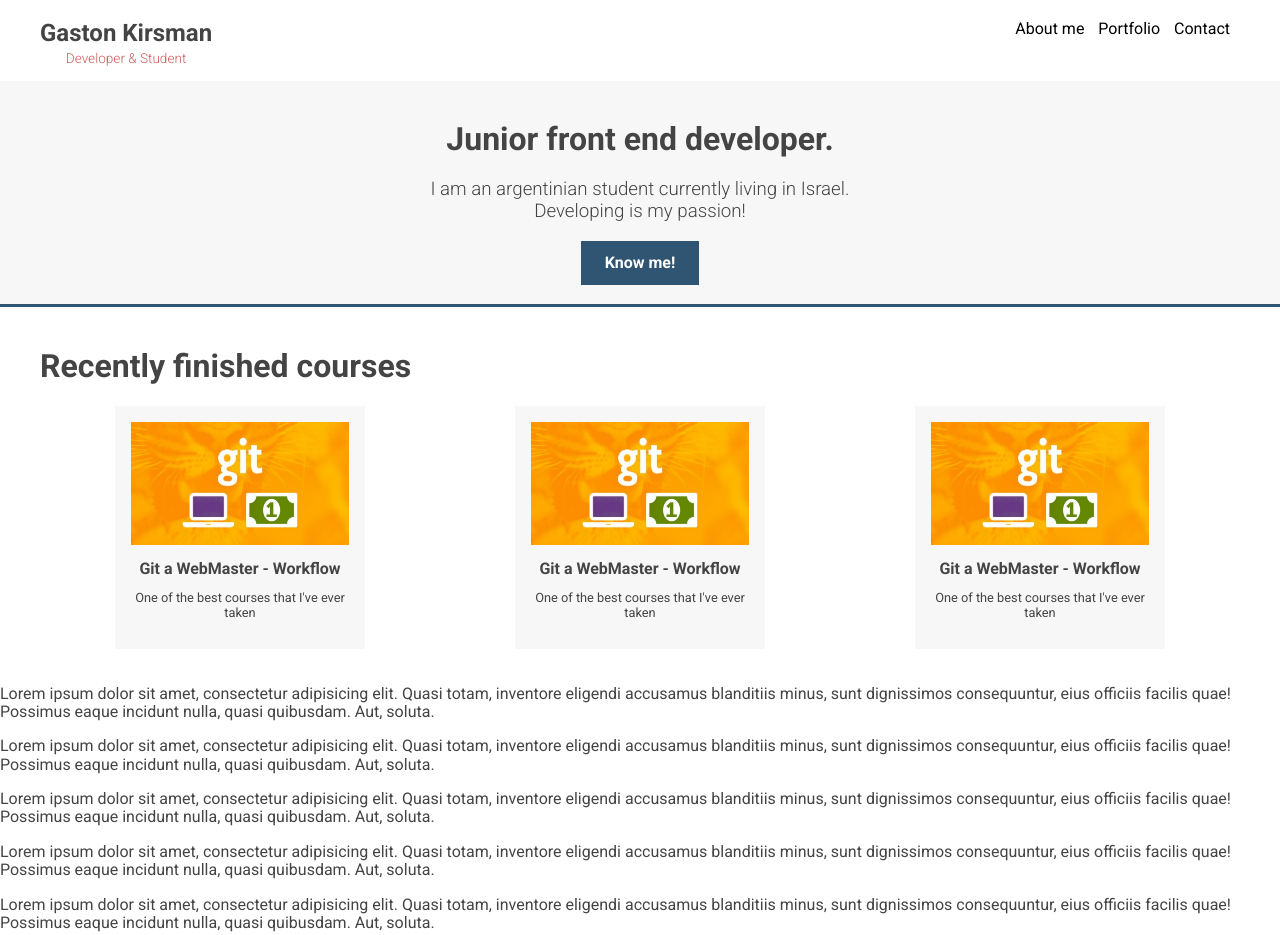
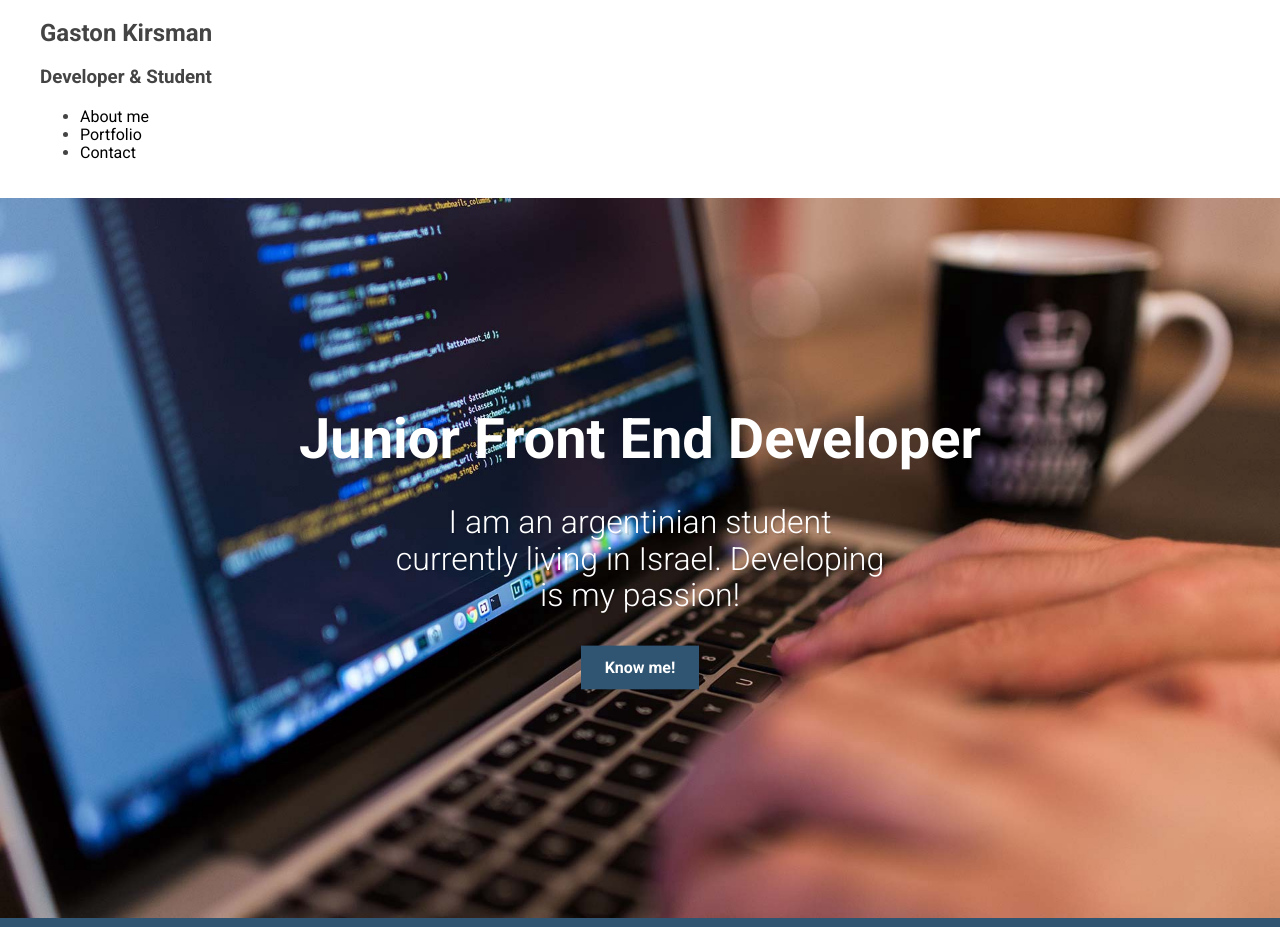
Before and after one commit to gastikirs/portfolio, a website: page app/index.html in a window 1280 px wide. Shown: the top 935 px of the page. Drawn offline with Linux system fonts and the light colour scheme.

Commit message:
Completed jumbo (photo needs to be fixed)

```diff
--- a/app/assets/styles/modules/_course.css
+++ b/app/assets/styles/modules/_course.css
@@ -1,9 +1,10 @@
 .course {
 	padding: 1rem 1rem;
 	background-color: $mainGrey;
-	width: 250px;
 	height: auto;
 	text-align: center;
+
+	margin-right: 15px;
 
 	&__name {
 		font-size: 1rem;
@@ -13,4 +14,5 @@
 	&__description {
 		font-size: .8rem;
 	}
+
 }
--- a/app/assets/styles/modules/_jumbo.css
+++ b/app/assets/styles/modules/_jumbo.css
@@ -1,11 +1,42 @@
 .jumbo {
+	border-bottom: .6rem solid $mainBlue;
+	color: #fff;
+	position: relative;
+
+	&__text-content {
 	text-align: center;
-	border-bottom: .2rem solid $mainBlue;
+	width: 100%;
+	position: absolute;
+	top: 50%;
+	transform: translateY(-50%);
+
+	}
+
+	&__title {
+		margin: 0;
+		font-size: 1.5rem;
+
+		@mixin atSmall {
+			font-size: 3.5rem;
+		}
+
+	}
 
 	&__subtitle{
 		font-weight: 300;
 		max-width: 500px;
 		margin-left: auto;
 		margin-right: auto;
+		text-shadow: 2px 2px 0 rgba(0,0,0, .1);
+		font-size: .875rem;
+
+		@mixin atSmall {
+			font-size: 2rem;
+		}
 	}
+
+	&__image{
+		display: block;
+	}
+
 }
--- a/app/assets/styles/modules/_page-section.css
+++ b/app/assets/styles/modules/_page-section.css
@@ -4,4 +4,8 @@
 	&--grey {
 		background-color: $mainGrey;
 	}
+
+	&--jumbo {
+		padding-bottom: 0;
+	}
 }
--- a/app/assets/styles/modules/_primary-nav.css
+++ /dev/null
@@ -1,20 +0,0 @@
-.primary-nav {
-	padding-top: 20px;
-
-	&--pull-right {
-		float: right;
-	}
-
-	ul {
-		margin: 0;
-		padding: 0;
-
-		@mixin clearfix;
-	}
-
-	li {
-		list-style: none;
-		display:inline-block;
-		padding-right: 10px;
-	}
-}
--- a/app/assets/styles/modules/_row.css
+++ b/app/assets/styles/modules/_row.css
@@ -1,9 +1,20 @@
 .row {
-	display: flex;
-	flex-wrap: wrap;
 
-	@mixin atMedium {
-		justify-content: space-around;
+	&--gutters > div {
+		padding-right: 65px;
+	}
+
+	&--gutters {
+		margin-right: -65px;
+	}
+
+	&__medium-4 {
+
+		@mixin atMedium {
+			float: left;
+			width: 33.33%
+		}
+
 	}
 
 }
--- a/app/assets/styles/modules/_site-header.css
+++ /dev/null
@@ -1,15 +0,0 @@
-.site-header{
-	width: 100%;
-
-	&__logo {
-		display: inline-block;
-	}
-
-	&__subtitle {
-		font-size: .85rem;
-		font-weight: 300;
-		margin-top: -1rem;
-		color: $mainRed;
-		text-align: center;
-	}
-}
--- a/app/index.html
+++ b/app/index.html
@@ -24,38 +24,49 @@
 	</header>
 
 
-	<div class="jumbo page-section page-section--grey">
+	<div class="jumbo page-section page-section--jumbo">
+		<img class="jumbo__image" src="assets/images/developerbg.jpeg" alt="">
+		<div class="jumbo__text-content">
 			<div class="wrapper">
-			<h1 class="jumbo__title">Junior front end developer.</h1>
+				<h1 class="jumbo__title">Junior Front End Developer</h1>
 				<h3 class="jumbo__subtitle">I am an argentinian student currently living in Israel.
 				Developing is my passion!</h3>
 				<button class="jumbo__button btn btn--blue">Know me!</button>
+			</div>
 		</div>
 	</div>
 
 	<div id="courses" class="page-section">
 		<div class="wrapper">
 			<h1 class="">Recently finished courses</h1>
-				<div class="row">
+
+				<div class="row row-gutters">
+
+					<div class="row__medium-4">
 						<div class="course">
 							<img src="assets/images/webmaster-git-course.png" alt="Git a Web Developer Job">
 							<h1 class="course__name">Git a WebMaster - Workflow</h1>
 							<p class="course__description">One of the best courses that I've ever taken</p>
 						</div>
+					</div>
 
+					<div class="row__medium-4">
 						<div class="course">
 							<img src="assets/images/webmaster-git-course.png" alt="Git a Web Developer Job">
 							<h1 class="course__name">Git a WebMaster - Workflow</h1>
 							<p class="course__description">One of the best courses that I've ever taken</p>
 						</div>
+					</div>
 
-					<div class="course">
+					<div class="row__medium-4">
+						<div class="course course--last">
 							<img src="assets/images/webmaster-git-course.png" alt="Git a Web Developer Job">
 							<h1 class="course__name">Git a WebMaster - Workflow</h1>
 							<p class="course__description">One of the best courses that I've ever taken</p>
 						</div>
+					</div>
 
-				</div>
+				</div> <!-- Row -->
 
 			</div> <!-- Wrapper -->
 
--- a/app/temp/styles/styles.css
+++ b/app/temp/styles/styles.css
@@ -483,22 +483,6 @@ a:hover{
 	color: #CD5C5C;
 }
 
-.site-header{
-	width: 100%;
-}
-
-.site-header__logo {
-  display: inline-block;
-}
-
-.site-header__subtitle {
-  font-size: .85rem;
-  font-weight: 300;
-  margin-top: -1rem;
-  color: #CD5C5C;
-  text-align: center;
-}
-
 .wrapper {
 	overflow: hidden;
 	padding-left: 18px;
@@ -506,31 +490,6 @@ a:hover{
 	max-width: 1236px;
 	margin-right: auto;
 	margin-left: auto;
-}
-
-.primary-nav {
-	padding-top: 20px;
-}
-
-.primary-nav--pull-right {
-  float: right;
-}
-
-.primary-nav ul {
-  margin: 0;
-  padding: 0;
-}
-
-.primary-nav ul::after {
-  content: "";
-  clear: both;
-  display: table;
-}
-
-.primary-nav li {
-  list-style: none;
-  display:inline-block;
-  padding-right: 10px;
 }
 
 .page-section {
@@ -541,9 +500,36 @@ a:hover{
   background-color: #f7f7f7;
 }
 
+.page-section--jumbo {
+  padding-bottom: 0;
+}
+
 .jumbo {
-	text-align: center;
-	border-bottom: .2rem solid #2f5572;
+	border-bottom: .6rem solid #2f5572;
+	color: #fff;
+	position: relative;
+
+}
+
+.jumbo__text-content {
+  text-align: center;
+  width: 100%;
+  position: absolute;
+  top: 50%;
+  -webkit-transform: translateY(-50%);
+          transform: translateY(-50%);
+}
+
+.jumbo__title {
+  margin: 0;
+  font-size: 1.5rem;
+}
+
+@media (min-width: 530px) {
+
+  .jumbo__title {
+    font-size: 3.5rem;
+  }
 }
 
 .jumbo__subtitle{
@@ -551,6 +537,19 @@ a:hover{
   max-width: 500px;
   margin-left: auto;
   margin-right: auto;
+  text-shadow: 2px 2px 0 rgba(0,0,0, .1);
+  font-size: .875rem;
+}
+
+@media (min-width: 530px) {
+
+  .jumbo__subtitle {
+    font-size: 2rem;
+  }
+}
+
+.jumbo__image{
+  display: block;
 }
 
 .btn {
@@ -574,9 +573,11 @@ a:hover{
 .course {
 	padding: 1rem 1rem;
 	background-color: #f7f7f7;
-	width: 250px;
 	height: auto;
 	text-align: center;
+
+	margin-right: 15px;
+
 }
 
 .course__name {
@@ -587,19 +588,18 @@ a:hover{
   font-size: .8rem;
 }
 
-.row {
-	display: -webkit-box;
-	display: -ms-flexbox;
-	display: flex;
-	-ms-flex-wrap: wrap;
-	    flex-wrap: wrap;
+.row--gutters > div {
+  padding-right: 65px;
+}
 
+.row--gutters {
+  margin-right: -65px;
 }
 
 @media (min-width: 800px) {
 
-  .row {
-    -ms-flex-pack: distribute;
-        justify-content: space-around;
+  .row__medium-4 {
+    float: left;
+    width: 33.33%;
   }
 }
```
Also changed, not shown: app/assets/images/developerbg.jpeg (added). Lines whose indentation alone changed are shown as unchanged.
